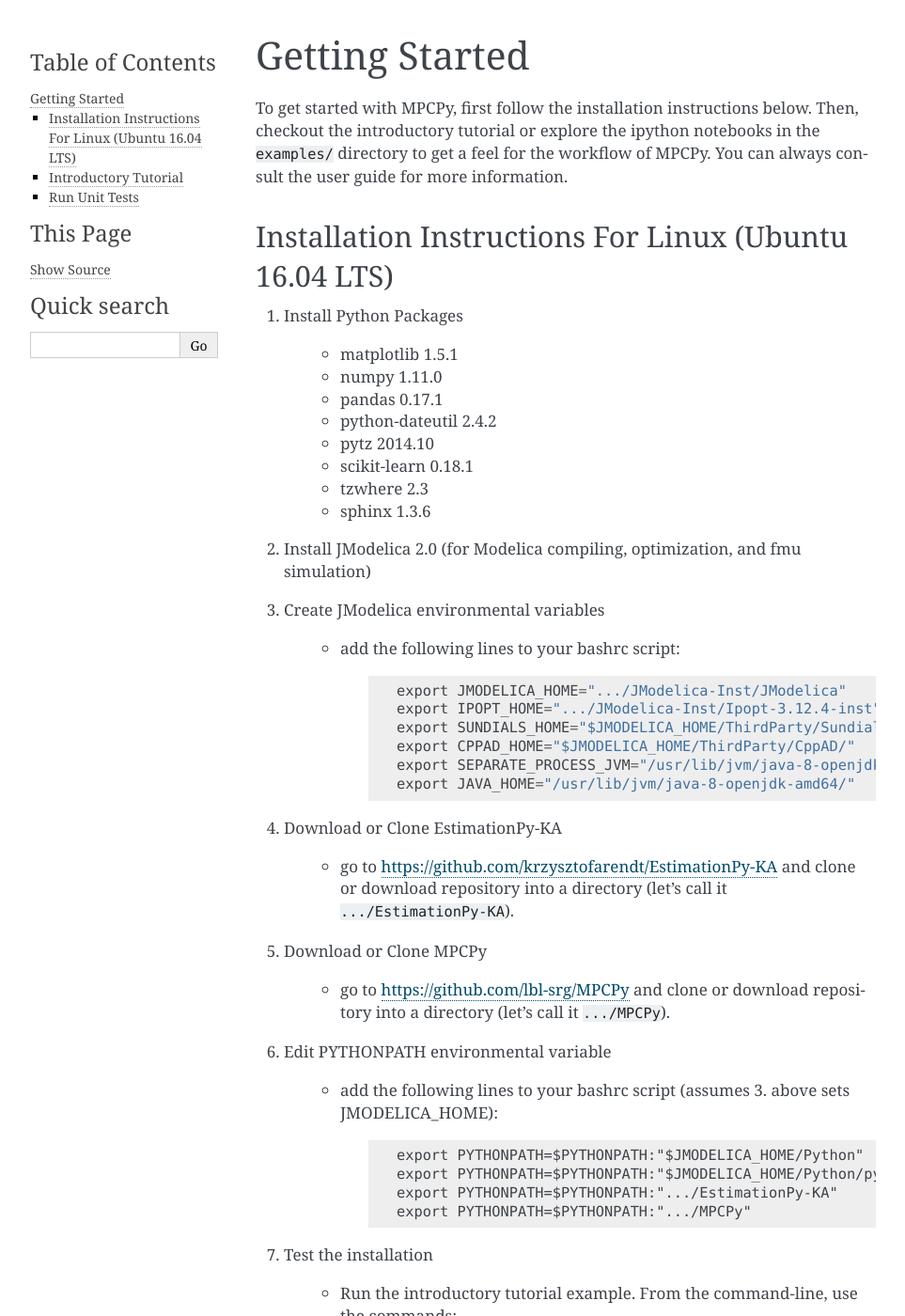
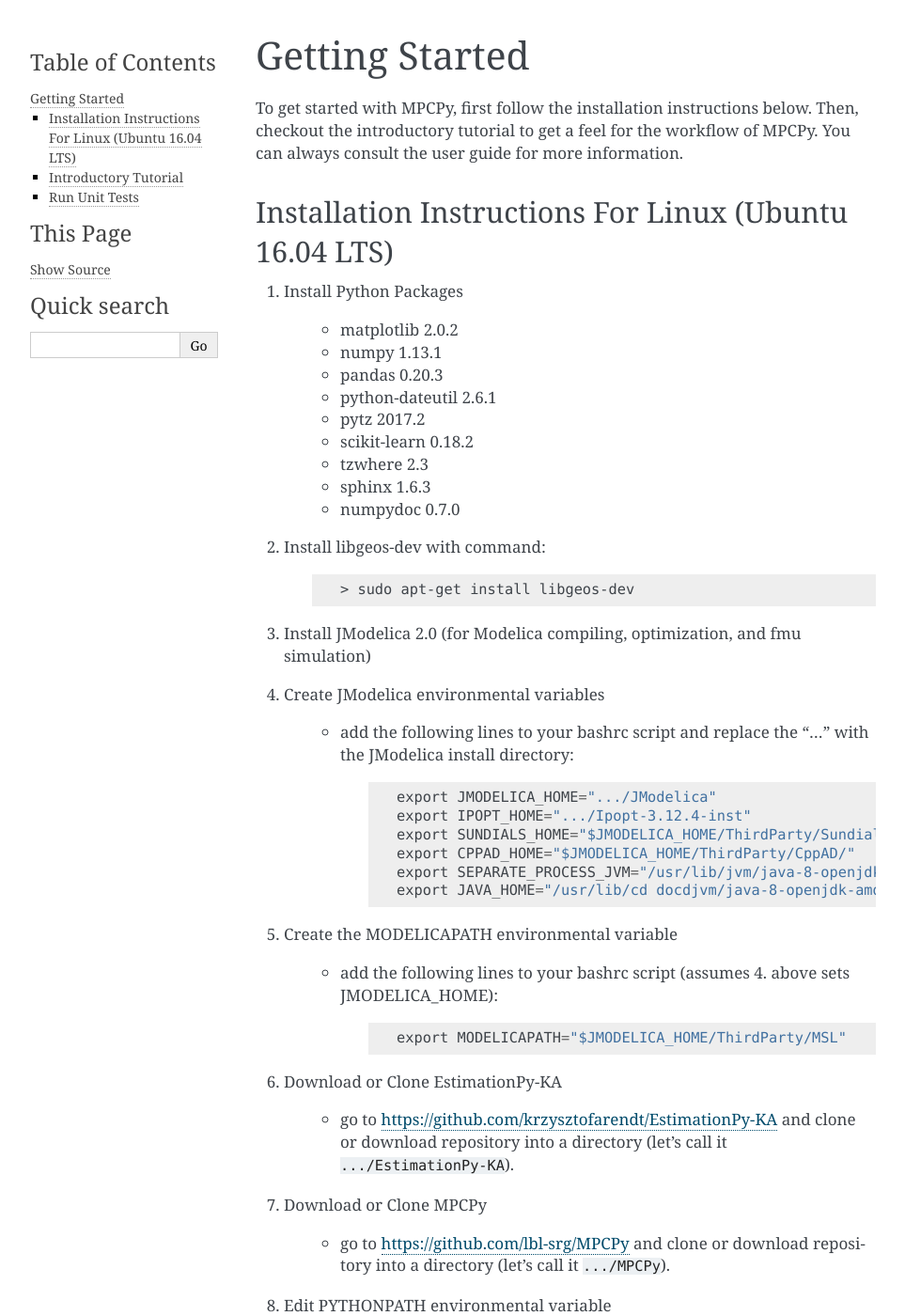
Before and after one commit to lbl-srg/MPCPy, a Sphinx documentation site: the page built from doc/userGuide/source/gettingStarted.rst, in a window 1280 px wide and 1400 px high. Shown: the whole window at 94% size, without its empty margins (148-1111 px from the left). Built offline with Sphinx 7.4.7, drawn with Linux system fonts in a browser that asks for light colours; some of the changed text lies outside the part shown.

Commit message:
Update docs.

```diff
--- a/doc/userGuide/source/gettingStarted.rst
+++ b/doc/userGuide/source/gettingStarted.rst
@@ -1,48 +1,63 @@
 Getting Started
 ===============
 
-To get started with MPCPy, first follow the installation instructions below.  Then, checkout the introductory tutorial or explore the ipython notebooks in the ``examples/`` directory to get a feel for the workflow of MPCPy.  You can always consult the user guide for more information.
+To get started with MPCPy, first follow the installation instructions below.  Then, checkout the introductory tutorial to get a feel for the workflow of MPCPy.  You can always consult the user guide for more information.
 
 Installation Instructions For Linux (Ubuntu 16.04 LTS)
 ------------------------------------------------------
 
 1. Install Python Packages
 
-    - matplotlib 1.5.1
-    - numpy 1.11.0
-    - pandas 0.17.1
-    - python-dateutil 2.4.2
-    - pytz 2014.10
-    - scikit-learn 0.18.1
+    - matplotlib 2.0.2
+    - numpy 1.13.1
+    - pandas 0.20.3
+    - python-dateutil 2.6.1
+    - pytz 2017.2
+    - scikit-learn 0.18.2
     - tzwhere 2.3
-    - sphinx 1.3.6
+    - sphinx 1.6.3
+    - numpydoc 0.7.0
 
-2. Install JModelica 2.0 (for Modelica compiling, optimization, and fmu simulation)
+2. Install libgeos-dev with command:
 
-3. Create JModelica environmental variables
+	.. code-block:: text
 
-    - add the following lines to your bashrc script:
+	    > sudo apt-get install libgeos-dev
+
+3. Install JModelica 2.0 (for Modelica compiling, optimization, and fmu simulation)
+
+4. Create JModelica environmental variables
+
+    - add the following lines to your bashrc script and replace the "..." with the JModelica install directory:
 
         ::
 
-            export JMODELICA_HOME=".../JModelica-Inst/JModelica"
-            export IPOPT_HOME=".../JModelica-Inst/Ipopt-3.12.4-inst"
+            export JMODELICA_HOME=".../JModelica"
+            export IPOPT_HOME=".../Ipopt-3.12.4-inst"
             export SUNDIALS_HOME="$JMODELICA_HOME/ThirdParty/Sundials"
             export CPPAD_HOME="$JMODELICA_HOME/ThirdParty/CppAD/"
             export SEPARATE_PROCESS_JVM="/usr/lib/jvm/java-8-openjdk-amd64/"
-            export JAVA_HOME="/usr/lib/jvm/java-8-openjdk-amd64/"
+            export JAVA_HOME="/usr/lib/cd docdjvm/java-8-openjdk-amd64/"
 
-4. Download or Clone EstimationPy-KA
+5. Create the MODELICAPATH environmental variable
+
+    - add the following lines to your bashrc script (assumes 4. above sets JMODELICA_HOME):
+
+        ::
+
+            export MODELICAPATH="$JMODELICA_HOME/ThirdParty/MSL"
+
+6. Download or Clone EstimationPy-KA
 
     - go to https://github.com/krzysztofarendt/EstimationPy-KA and clone or download repository into a directory (let's call it ``.../EstimationPy-KA``).
 
-5. Download or Clone MPCPy
+7. Download or Clone MPCPy
 
     - go to https://github.com/lbl-srg/MPCPy and clone or download repository into a directory (let's call it ``.../MPCPy``).
 
-6. Edit PYTHONPATH environmental variable
+8. Edit PYTHONPATH environmental variable
 
-    - add the following lines to your bashrc script (assumes 3. above sets JMODELICA_HOME):
+    - add the following lines to your bashrc script (assumes 4. above sets JMODELICA_HOME) and replace the "..." with the appropriate directory:
 
         ::
 
@@ -51,14 +66,26 @@
             export PYTHONPATH=$PYTHONPATH:".../EstimationPy-KA"
             export PYTHONPATH=$PYTHONPATH:".../MPCPy"
 
-7. Test the installation
+9. Test the installation
 
     - Run the introductory tutorial example.  From the command-line, use the commands:
 
-    .. code-block:: text
+	.. code-block:: text
 
-    	> cd doc/userGuide/tutorial
-    	> python introductory.py
+	    > cd doc/userGuide/tutorial
+	    > python introductory.py
+
+10. Optional, for developers only
+
+    - to pass all unit tests, the `Modelica Buildings Library <http://simulationresearch.lbl.gov/modelica/>`_ must also be on the MODELICAPATH.  Download the library and add the appropriate directory path to the MODELICAPATH variable.
+
+    - to generate the user guide pdf, latex must be installed.  Use the following commands to install texlive and latexmk:
+
+    	.. code-block:: text
+
+	    > sudo apt-get install texlive
+	    > sudo apt-get install texlive-formats-extra
+	    > sudo apt-get install latexmk
 
 
 Introductory Tutorial
@@ -81,10 +108,10 @@
 
     .. code-block:: text
 
-	   > python bin/runUnitTests -s test_models
+	> python bin/runUnitTests -s test_models
 
 To run only unit tests in the class SimpleRC from the module test_models from the command-line, use the command:
 
     .. code-block:: text
 
-	   > python bin/runUnitTests -s test_models.SimpleRC
+	> python bin/runUnitTests -s test_models.SimpleRC
```
Also changed, not shown: 1 other file.
